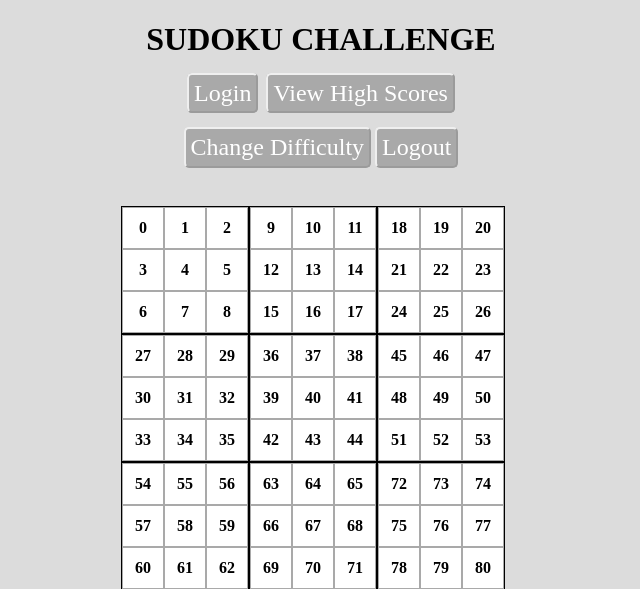
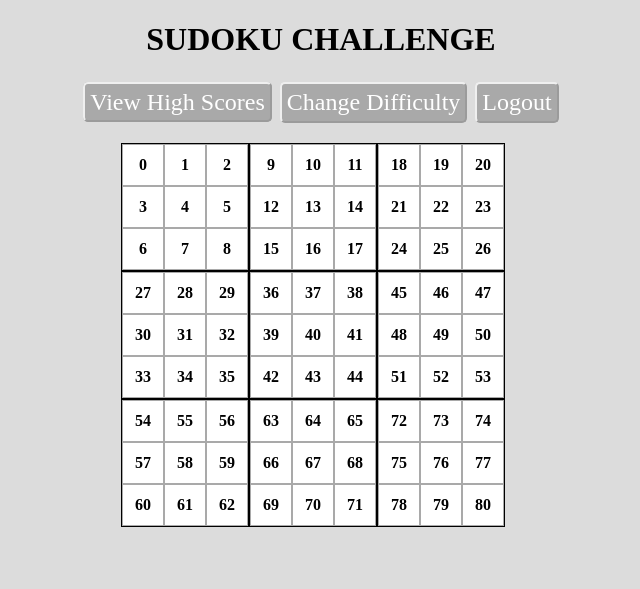
Before and after one commit to Grimmtermina/sudoku, a PHP site: page /puzzle.php in a window 1280 px wide. Shown: the top 589 px of the page, without its empty margins (319-959 px from the left). Run offline with PHP 8.4, Linux system fonts and the light colour scheme; the visitor is signed in with stand-in values (Sample User, id 1).

Commit message:
User Login Complete
TEST USN: player
TEST PASS: 1234

All database work with users now fully functioning. Logging in now removes the "Login" button and adds the "Change Difficulty" and "Logout" buttons.

TODO: get started on random number generation for the puzzle (with scoring in mind).

```diff
--- a/controller.php
+++ b/controller.php
@@ -8,6 +8,7 @@ session_start();
 unset($_SESSION['loginError']);
 unset($_SESSION['regError']);
 
+$userArr = $theDBA->getUsers();
 
 // // DEBUGGING CODE:
 // // Login button session handler
--- a/puzzle.php
+++ b/puzzle.php
@@ -18,14 +18,19 @@ password. Registration is done through the login page right now. -->
 	?>
 	<h1>SUDOKU CHALLENGE</h1>
 	<div class="btnbar">
-    	<a class="btn" href="login.php">Login</a>
+		<?php
+    	// Session-specific button functionality
+        if(!isset($_SESSION['user'])) {
+            echo '<a class="btn" href="login.php">Login</a>';
+        }
+        ?>
     	<a class="btn" href="highScore.php">View High Scores</a>
     	<?php
     	// Session-specific button functionality
         if(isset($_SESSION['user'])) {
-            echo '<br><br><form action="controller.php" method="POST">';
+            echo '<form class="form" action="controller.php" method="POST">';
             echo '<input class="btn" type="submit" name="difficulty" value="Change Difficulty">';
-            echo '<input class="btn" type="submit" name="logout" value="Logout">';
+            echo '  <input class="btn" type="submit" name="logout" value="Logout">';
             echo '</form><br>';
         }
         ?>
--- a/register.php
+++ b/register.php
@@ -6,16 +6,16 @@
 <title>Login Page</title>
 </head>
 <body>
-	<?php session_start(); ?>
+	<?php session_start();?>
 	<div class="form">
 	<a class="btn" href="puzzle.php">&larr; Back to Home</a><br>
 	<h2>Register</h2>
     <form action="controller.php" method="POST">
     Username:<br>
-    <input type="text" name="usn" required>
+    <input type="text" name="regusn" required>
     <br>
     Password:<br>
-    <input type="text" name="pass" required>
+    <input type="text" name="regpass" required>
     <br><br>
     <input class="btn" type="submit" name="register" value="Register">
     </form>
--- a/sudoku.css
+++ b/sudoku.css
@@ -51,5 +51,5 @@ body {
 }
 
 .form {
-	margin: 0 auto;
+	display: inline;
 }
```
